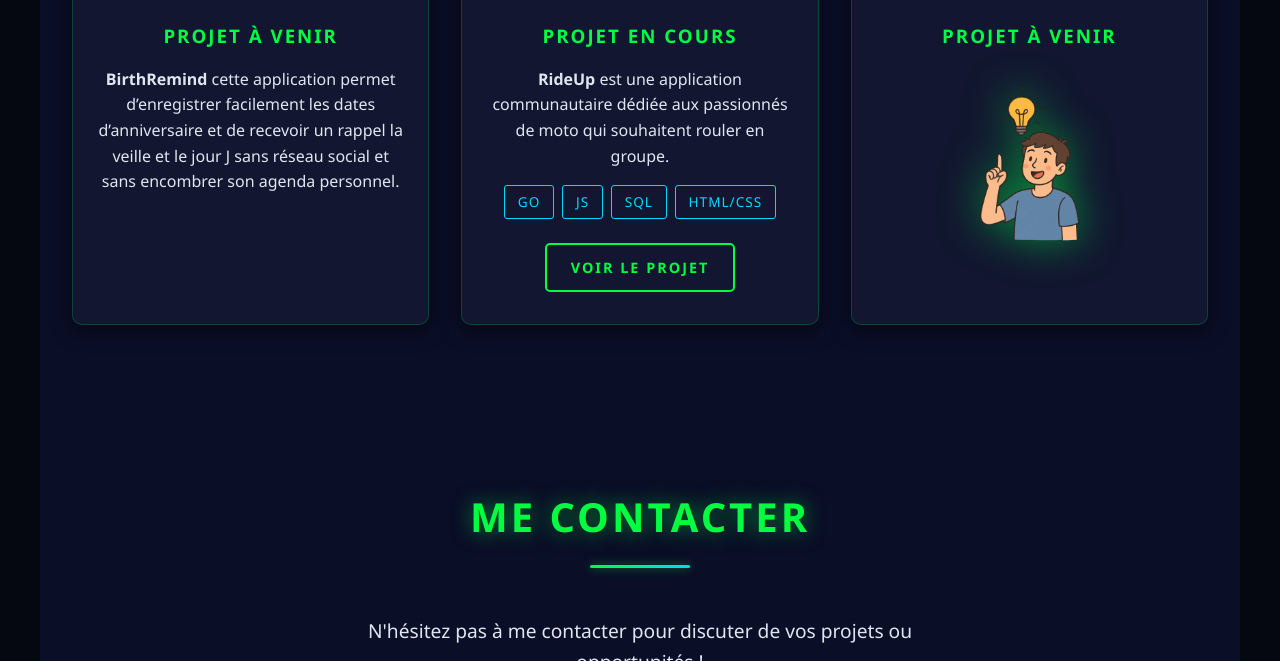
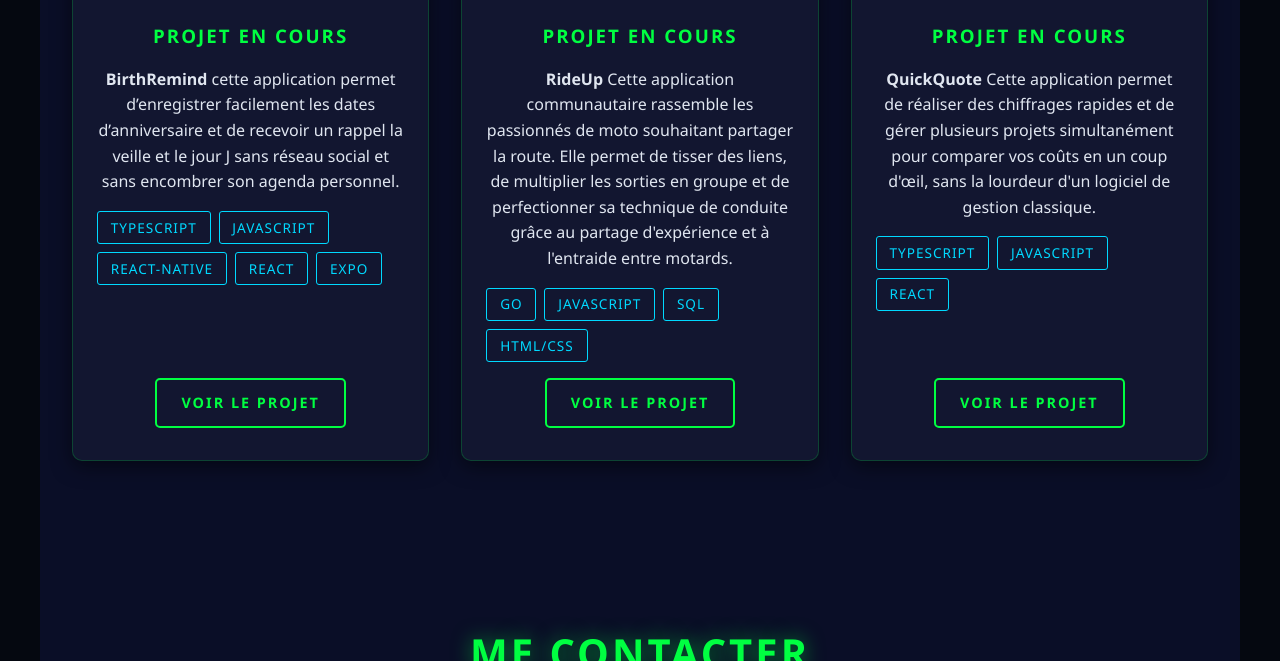
Before and after one commit to Mathis-Pain/Port-folio, a plain HTML site: page index.html in a window 1280 px wide. Shown: the part 2061-2722 px from the top of the page. Drawn offline with Linux system fonts and the light colour scheme.

Commit message:
update new project QuickQuote

```diff
--- a/index.html
+++ b/index.html
@@ -1,12 +1,26 @@
 <!DOCTYPE html>
 <html lang="fr">
+
 <head>
   <meta charset="UTF-8" />
   <meta name="viewport" content="width=device-width, initial-scale=1.0" />
   <link rel="stylesheet" href="style.css" />
   <link rel="icon" href="./static/favicon.ico" type="image/x-icon">
-    <title>Mathis Pain</title>
+  <title>Mathis Pain – Développeur Full Stack</title>
+  <meta name="google-site-verification" content="jWTx4BmTi5lm_9D7NGztFuX0eaTSJyEAdSb9vgctyD0" />
+  <meta name="description"
+    content="Portfolio de Mathis Pain, développeur full stack  (HTML, CSS, JavaScript, go, sql, git).">
+  <link rel="canonical" href="https://www.mathispain.fr/" />
+  <!-- 📣 Open Graph (aperçu Google / réseaux) -->
+  <meta property="og:title" content="Portfolio – Mathis Pain" />
+  <meta property="og:description"
+    content="Découvrez mes projets, mes compétences et mon univers en tant que développeur." />
+  <meta property="og:image" content="https://mathispain.fr/static/preview.jpg" />
+  <meta property="og:url" content="https://www.mathispain.fr/" />
+  <meta property="og:type" content="website" />
+
 </head>
+
 <body>
   <!-- Navigation -->
   <nav>
@@ -21,18 +35,12 @@
   <!-- Hero Section -->
   <section id="accueil" class="hero">
     <div class="hero-content">
-        <img
-          src="static/photoProfil.png"
-          alt="Photo de profil"
-          class="profile-img"
-        />
+      <img src="static/photoProfil.png" alt="Photo de profil" class="profile-img" />
       <h1>Pain Mathis</h1>
       <p>Développeur Web Full Stack<br />En formation</p>
       <div>
         <a href="#projets" class="btn">Voir mes projets</a>
-          <a href="static/cv.pdf" class="btn btn-secondary" download
-            >📥 Télécharger CV</a
-          >
+        <a href="static/cv.pdf" class="btn btn-secondary" download>📥 Télécharger CV</a>
       </div>
     </div>
   </section>
@@ -98,19 +106,25 @@
       <!-- Projet 1 -->
       <div class="project-card">
         <div class="project-img">
-            <img
-              src="./static/gateauanniversaire.png"
-              alt="logo application happy birthday"
-            />
+          <img src="./static/gateauanniversaire.png" alt="logo application happy birthday" />
         </div>
         <div class="project-content">
-            <h3>Projet à venir</h3>
+          <h3>Projet en cours</h3>
           <p>
             <strong>BirthRemind</strong> cette application permet
             d’enregistrer facilement les dates d’anniversaire et de recevoir
             un rappel la veille et le jour J sans réseau social et sans
             encombrer son agenda personnel.
           </p>
+          <div class="project-tags">
+            <span class="tag">TypeScript</span>
+            <span class="tag">JavaScript</span>
+            <span class="tag">React-native</span>
+            <span class="tag">React</span>
+            <span class="tag">Expo</span>
+          </div>
+          <a href="https://github.com/Mathis-Pain/BirthRemind" target="_blank" class="btn"
+            style="font-size: 0.9rem; padding: 0.7rem 1.5rem">Voir le projet</a>
         </div>
       </div>
 
@@ -122,39 +136,44 @@
         <div class="project-content">
           <h3>Projet en cours</h3>
           <p>
-              <strong>RideUp</strong> est une application communautaire dédiée
-              aux passionnés de moto qui souhaitent rouler en groupe.
+            <strong>RideUp</strong> Cette application communautaire rassemble les passionnés de moto souhaitant partager
+            la route. Elle permet de tisser des liens, de multiplier les sorties en groupe et de perfectionner sa
+            technique de conduite grâce au partage d'expérience et à l'entraide entre motards.
           </p>
           <div class="project-tags">
             <span class="tag">GO</span>
-              <span class="tag">JS</span>
+            <span class="tag">JavaScript</span>
             <span class="tag">SQL</span>
             <span class="tag">HTML/CSS</span>
           </div>
-            <a
-              href="https://github.com/Mathis-Pain/RideUP"
-              target="_blank"
-              class="btn"
-              style="font-size: 0.9rem; padding: 0.7rem 1.5rem"
-              >Voir le projet</a
-            >
+          <a href="https://github.com/Mathis-Pain/RideUP" target="_blank" class="btn"
+            style="font-size: 0.9rem; padding: 0.7rem 1.5rem">Voir le projet</a>
         </div>
       </div>
 
       <!-- Projet 3 (placeholder) -->
       <div class="project-card">
-          <div class="project-img">🚀</div>
+        <div class="project-img">
+          <img src="./static/logo512.png" alt="logo application happy birthday" />
+        </div>
         <div class="project-content">
-            <h3>Projet à venir</h3>
-            <div class="no-project">
-              <img
-                src="./static/personnagequireflechi.png"
-                alt="dessin d'un garcon avec une ampoule allumé qui reflechi"
-              />
+          <h3>Projet en cours</h3>
+          <p>
+            <strong>QuickQuote</strong> Cette application permet de réaliser des chiffrages
+            rapides et de gérer plusieurs projets simultanément pour comparer vos coûts en un coup d'œil,
+            sans la lourdeur d'un logiciel de gestion classique.
+          </p>
+          <div class="project-tags">
+            <span class="tag">TypeScript</span>
+            <span class="tag">JavaScript</span>
+            <span class="tag">React</span>
+
+          </div>
+          <a href="https://github.com/Mathis-Pain/QuickQuote" target="_blank" class="btn"
+            style="font-size: 0.9rem; padding: 0.7rem 1.5rem">Voir le projet</a>
         </div>
       </div>
-        </div>
-      </div>
+
   </section>
 
   <!-- Contact Section -->
@@ -171,19 +190,11 @@
           <div class="contact-icon">📧</div>
           <span>Email</span>
         </a>
-          <a
-            href="https://github.com/Mathis-Pain"
-            target="_blank"
-            class="contact-link"
-          >
+        <a href="https://github.com/Mathis-Pain" target="_blank" class="contact-link">
           <div class="contact-icon">💻</div>
           <span>GitHub</span>
         </a>
-          <a
-            href="https://www.linkedin.com/in/mathis-pain-530aa0327/"
-            target="_blank"
-            class="contact-link"
-          >
+        <a href="https://www.linkedin.com/in/mathis-pain-530aa0327/" target="_blank" class="contact-link">
           <div class="contact-icon">💼</div>
           <span>LinkedIn</span>
         </a>
@@ -196,4 +207,5 @@
     <p>&copy; 2025 Pain Mathis. Tous droits réservés.</p>
   </footer>
 </body>
+
 </html>
--- a/style.css
+++ b/style.css
@@ -88,7 +88,8 @@ nav a:hover {
   align-items: center;
   justify-content: center;
   background: linear-gradient(135deg, #0a0e27 0%, #1a1f3a 100%);
-  background-image: radial-gradient(
+  background-image:
+    radial-gradient(
       circle at 20% 50%,
       rgba(0, 255, 65, 0.1) 0%,
       transparent 50%
@@ -157,7 +158,9 @@ nav a:hover {
   border-radius: 50%;
   margin: 2rem auto;
   border: 3px solid var(--primary);
-  box-shadow: 0 0 30px var(--glow), inset 0 0 30px rgba(0, 255, 65, 0.2);
+  box-shadow:
+    0 0 30px var(--glow),
+    inset 0 0 30px rgba(0, 255, 65, 0.2);
   animation: fadeInUp 1s 0.4s backwards;
   background: linear-gradient(
     135deg,
@@ -358,6 +361,9 @@ section h2::after {
   border: 1px solid rgba(0, 255, 65, 0.2);
   box-shadow: 0 5px 20px rgba(0, 0, 0, 0.5);
   transition: all 0.3s;
+  display: flex;
+  flex-direction: column;
+  height: 100%;
 }
 
 .project-card:hover {
@@ -393,6 +399,7 @@ section h2::after {
   align-items: center;
   padding: 1.5rem;
   text-align: center;
+  flex-grow: 1;
 }
 
 .project-content h3 {
@@ -408,6 +415,10 @@ section h2::after {
   margin-bottom: 1rem;
 }
 
+.project-content .btn {
+  margin-top: auto;
+  width: fit-content;
+}
 .project-tags {
   display: flex;
   gap: 0.5rem;
```
Also changed, not shown: static/logo512.png (added), 1 other file. Lines whose indentation alone changed are shown as unchanged.
